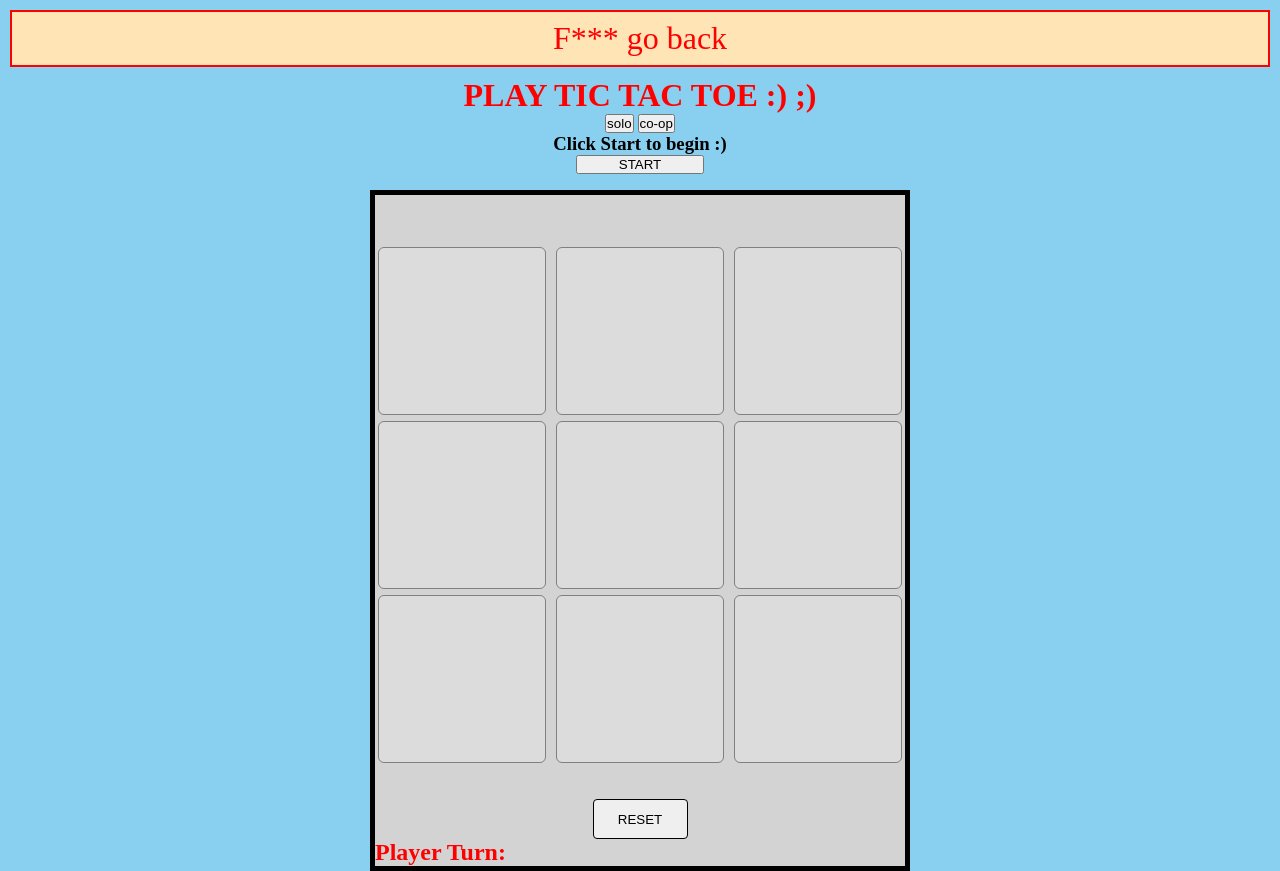
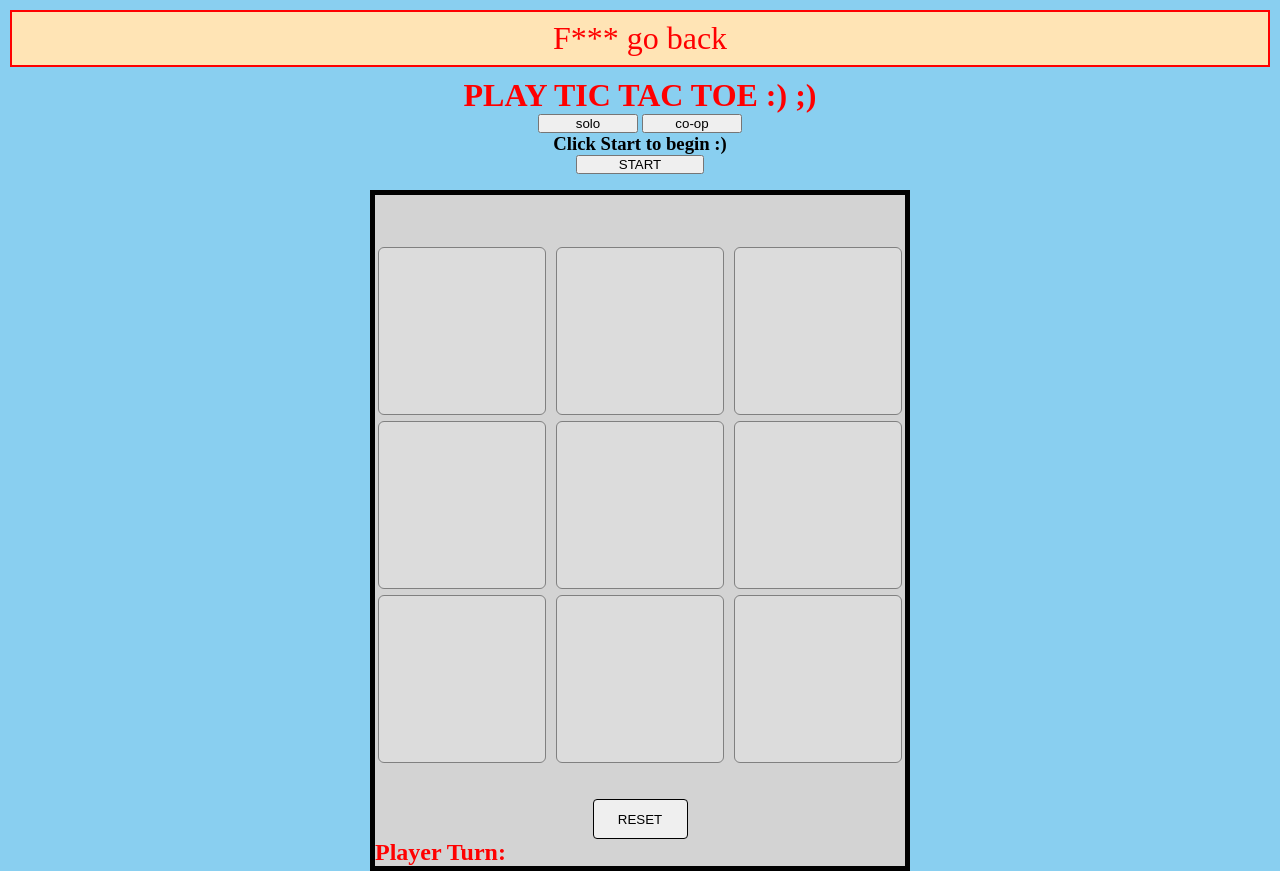
Before and after one commit to Gabe-Dombach/Project-2, a plain HTML site: page Project-3rd-class-main/Main.html in a window 1280 px wide. Drawn offline with nearby package versions, Linux system fonts and the light colour scheme.

Commit message:
buttons for ai or co-op

```diff
--- a/Project-3rd-class-main/Main.html
+++ b/Project-3rd-class-main/Main.html
@@ -10,8 +10,8 @@
 			<!--Title Navigation and start button-->
 			<h1>PLAY TIC TAC TOE :) ;)</h1>
 			<div>
-			<button id="solo">solo</button>
-			<button id="co-op">co-op</button>
+				<button class="size" id="solo">solo</button>
+				<button class="size" id="co-op">co-op</button>
 			</div>
 			<h3>Click Start to begin :)</h3>
 			<button onclick="start()" class='start'>START</button>
--- a/Project-3rd-class-main/Resources/Styles.css
+++ b/Project-3rd-class-main/Resources/Styles.css
@@ -83,3 +83,8 @@ header {
 	margin: auto;
 	border-radius: 4px;/*setup for restart game button*/
 }
+
+.size{
+	width: 100px;
+
+}
```
